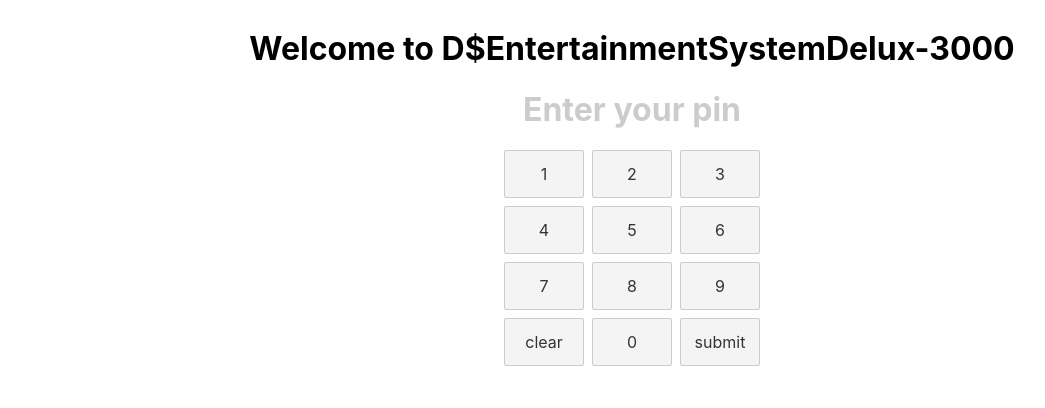
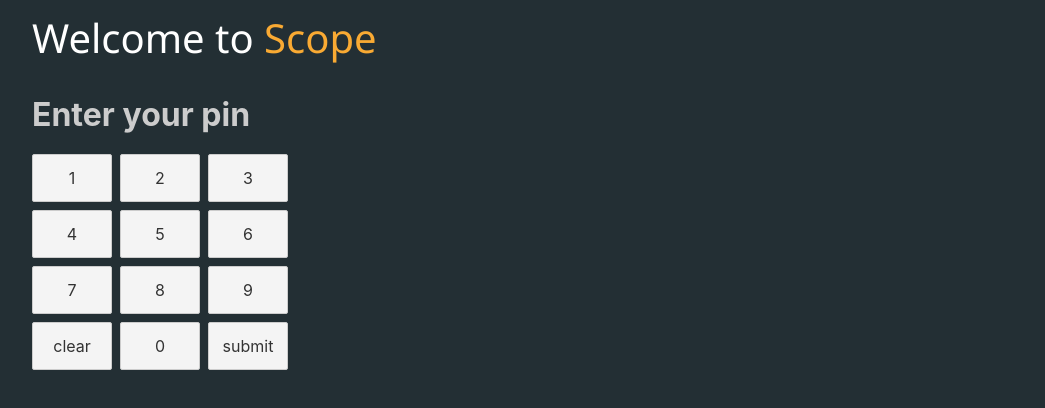
Before and after one commit to daltlc/Svelte-pi-interface, a Svelte app: page / in a window 1280 px wide. Shown: the top 408 px of the page, without its empty margins (8-1053 px from the left). Built offline with nearby package versions, Linux system fonts and the light colour scheme.

Commit message:
testing hacker news

```diff
--- a/package.json
+++ b/package.json
@@ -11,6 +11,8 @@
     "svelte": "^3.0.0"
   },
   "dependencies": {
+    "axios": "^0.18.0",
+    "request-promise": "^4.2.5",
     "sirv-cli": "^0.4.4"
   },
   "scripts": {
--- a/public/global.css
+++ b/public/global.css
@@ -7,7 +7,6 @@ html, body {
 body {
 	color: #333;
 	margin: 0;
-	padding: 8px;
 	box-sizing: border-box;
 	font-family: -apple-system, BlinkMacSystemFont, "Segoe UI", Roboto, Oxygen-Sans, Ubuntu, Cantarell, "Helvetica Neue", sans-serif;
 }
--- a/src/App.svelte
+++ b/src/App.svelte
@@ -10,12 +10,13 @@
   let currentTheme;
   let invalid = false;
   $: view = pin ? pin.replace(/\d(?!$)/g, "*") : "Enter your pin";
+
   let users = [
     {
       username: "Dalton",
       pin: "5555",
       icon: "",
-      color: "#30D39D"
+      color: "#F9AA33"
     },
     {
       username: "Carissa",
@@ -52,20 +53,38 @@
 </script>
 
 <style>
+
+.main-app{
+  background-color: #232F34;
+  min-height: 100vh;
+}
+.welcome{
+  color:white;
+  padding-top:10px;
+  font-family: 'Segoe UI', Tahoma, Geneva, Verdana, sans-serif;
+  font-weight:500;
+  font-size:40px;
+  padding-bottom:10px;
+}
   h1 {
     color: white;
-    text-align: center;
+    padding-left:40px;
+    margin-bottom:20px;
+    margin-top:0px;
   }
 </style>
-
+<div class="main-app">
 {#if !user.loggedIn}
-  <h1 style="color:black">Welcome to D$EntertainmentSystemDelux-3000</h1>
-  <h1 style="color: {pin ? '#333' : '#ccc'}">{view}</h1>
+  <h1 class="welcome">Welcome to <span style="color:#F9AA33;">Scope</span></h1>
+  <h1 style="color: {pin ? '#F9AA33' : '#ccc'}">{view}</h1>
   <Keypad bind:value={pin} on:submit={pinSubmit} />
 {/if}
 {#if user.loggedIn}
   <div class="dashboard" style="background-color: {currentTheme}">
-    <h1>Welcome {currentUser}</h1>
+    <h1 class="welcome">Welcome {currentUser}</h1>
+    <!-- This will be the setting gear component -->
+    <!-- <Settings/> -->
     <Dashboard />
   </div>
 {/if}
+</div>
--- a/src/Dashboard.svelte
+++ b/src/Dashboard.svelte
@@ -1,26 +1,27 @@
 <script>
-  let apps = [
-    {
-      name: "Netflix",
-      image: "",
-      link: "https://www.netflix.com"
-    },
-    {
-      name: "Hulu",
-      image: "",
-      link: "https://www.hulu.com"
-    },
-    {
-      name: "Disney+",
-      image: "",
-      link: "https://www.disneyplus.com"
-    },
-    {
-      name: "ESPN+",
-      image: "",
-      link: "https://plus.espn.com"
-    }
-  ];
+  import News from "./News.svelte";
+  // let apps = [
+  //   {
+  //     name: "Netflix",
+  //     image: "",
+  //     link: "https://www.netflix.com"
+  //   },
+  //   {
+  //     name: "Hulu",
+  //     image: "",
+  //     link: "https://www.hulu.com"
+  //   },
+  //   {
+  //     name: "Disney+",
+  //     image: "",
+  //     link: "https://www.disneyplus.com"
+  //   },
+  //   {
+  //     name: "ESPN+",
+  //     image: "",
+  //     link: "https://plus.espn.com"
+  //   }
+  // ];
 </script>
 
 <style>
@@ -31,18 +32,21 @@
     justify-content: space-between;
   }
   li {
-    padding: 20px 40px;
+    padding: 20px 20px;
     list-style-type: none;
-    color: white;
     cursor: pointer;
+    text-align: center;
+  }
+  a{
+      color: white;
   }
 </style>
 
 <div class="dashboard__main">
-  <ul>
+  <!-- <ul>
     {#each apps as { name, image,link }, i}
       <li> <a href="{link}">{name}</a></li>
     {/each}
-  </ul>
-
+  </ul> -->
+  <News/>
 </div>
--- a/src/Keypad.svelte
+++ b/src/Keypad.svelte
@@ -12,8 +12,7 @@
 
 <style>
   .keypad-container {
-    display: flex;
-    justify-content: center;
+    margin-left: 40px;
   }
   .keypad {
     display: grid;
--- /dev/null
+++ b/src/News.svelte
@@ -0,0 +1,50 @@
+<script>
+  import axios from "axios";
+ let items;
+  const getNews = () => {
+//     let stories = [];
+//     let err = "";
+//     console.log("hello");
+//     axios
+//       .get("https://hacker-news.firebaseio.com/v0/topstories.json")
+//       .then(result => {
+//         this.results = result.data.slice(0, 15);
+//         this.results.forEach(element => {
+//             console.log(this.results)
+//           axios
+//             .get(
+//               "https://hacker-news.firebaseio.com/v0/item/" + element + ".json"
+//             )
+//             .then(result => {
+//               this.stories.push(result);
+//             })
+//             .catch(err => {
+//               console.log(err);
+//             });
+//         });
+//       })
+//       .catch(err => {
+//         err = err;
+//       });
+//   };
+    $: fetch(`ttps://hacker-news.firebaseio.com/v0/topstories.json`)
+    .then(r => r.json())
+		.then(data => {
+            items = data;
+        });
+
+
+
+  }
+  getNews();
+</script>
+
+
+{#if items}
+	{#each items as item, i}
+		<li>{item} {i} </li>
+	{/each}
+
+{:else}
+	<p class="loading">loading...</p>
+{/if}
```
Also changed, not shown: src/Weather.svelte (added), 1 other file (tests, documents, lock files or other folders).
